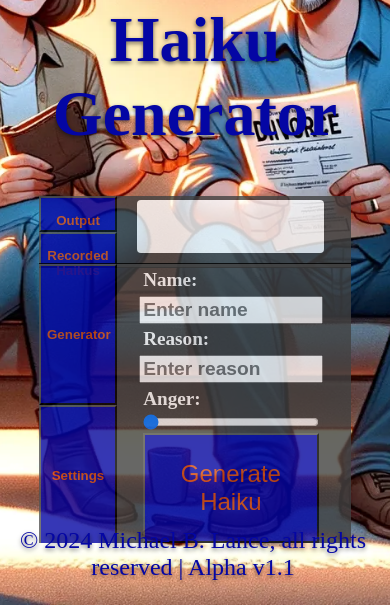
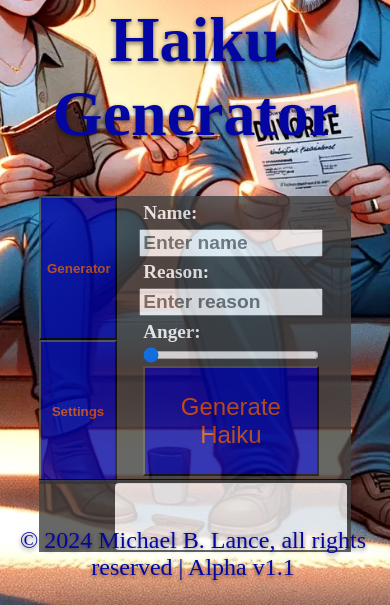
Before and after one commit to MikeL270/Divorce-Haiku_generator, a Flask app: page / in a window 390 px wide. Shown: the part 239-844 px from the top of the page. Run offline with Flask 3, Linux system fonts and the light colour scheme; some libraries are stand-ins or nearby versions; some web fonts are replaced.

Commit message:
beginning to wrap up

```diff
--- a/front_end/app.py
+++ b/front_end/app.py
@@ -40,12 +40,19 @@ def get_haiku():
         return jsonify(error=str(e)), 500
 
 @app.route("/set_api_key", methods=["POST"])
-def set_api_key(new_api_key):
+def set_api_key():
     global generator
     # Save the new key to the environment variables
     os.environ["CUSTOM_API_KEY"] = new_api_key
     # Pass the new api key to the generator
-    generator.update_api_key(new_api_key)
+    print("hi mom")
+    try:
+        data = request.get_json()
+        generator.update_api_key(data["key"])
+        return jsonify({"message": "API key updated successfully"}), 200
+
+    except Exception as e:
+        return jsonify(error=str(e)), 500
 
 if __name__ == "__main__":
     app.run(debug=True)
--- a/front_end/static/css/main.css
+++ b/front_end/static/css/main.css
@@ -89,7 +89,16 @@ main {
                 align-items: center;
                 width: 100%;
                 height: auto;
+                margin-bottom: 2%;
             }
+                #settings-disclaimer {
+                    padding: 5%;
+                    color: var(--main-orange);
+                    background-color: var(--main-blue);
+                }
+                #api-button {
+                    margin: 2%;
+                }
             .ui-tab label, input {
                 width: 75%;
                 margin: 1%;
@@ -112,7 +121,7 @@ main {
                 }
                 #output-window{
                     width: 99%;
-                    height: 90%;
+                    height: 99%;
                     background-color: white;
                     align-self: center;
                     border-radius: 4px;
@@ -173,17 +182,8 @@ footer {
         padding-left: 24%;
         padding-bottom: 0;
     }
-        .ui-container:first-child {
-            order: 2;
+
+        #output-container pre {
+            font-size: 2em;
         }
-        .ui-container:last-child {
-            order: 1;
-        }
-        #output-window {
-            height: 80%;
-            width: 80%;
-        }
-            #output-container pre {
-                font-size: 2em;
-            }
     }
--- a/front_end/templates/index.html
+++ b/front_end/templates/index.html
@@ -42,20 +65,8 @@
                     </div>
                 </div>
                 <div id="output-container" class="ui-container">
-                    <div id="output-window" class="ui-tab" v-show="activeOutTab === 1">
+                    <div id="output-window" class="ui-tab">
                         <pre id="output">{{ '{{ generatedHaiku }}' }}</pre>
-                    </div>
-                        <div id="output-nav" class="navigation-bar">
-                            <button id="output-button" class="navigation-button" @click="activate_out_tab(1)">
-                                <p>Output</p>
-                            </button>
-                            <button id="haiku-record-ubtton" class="navigation-button" @click="activate_out_tab(2)">
-                                <p>Recorded Haikus</p>
-                            </button>
-                        </div>
-                    <div id="recorded-haikus" class="ui-tab" v-show="activeOutTab === 2">
-                        <p>hi mom</p>
-                    </div>
                     </div>
             </div>
         </main>
```
Also changed, not shown: other parts of front_end/templates/index.html (+26 -3 lines), front_end/static/js/frontend.js (+24 -7 lines).
